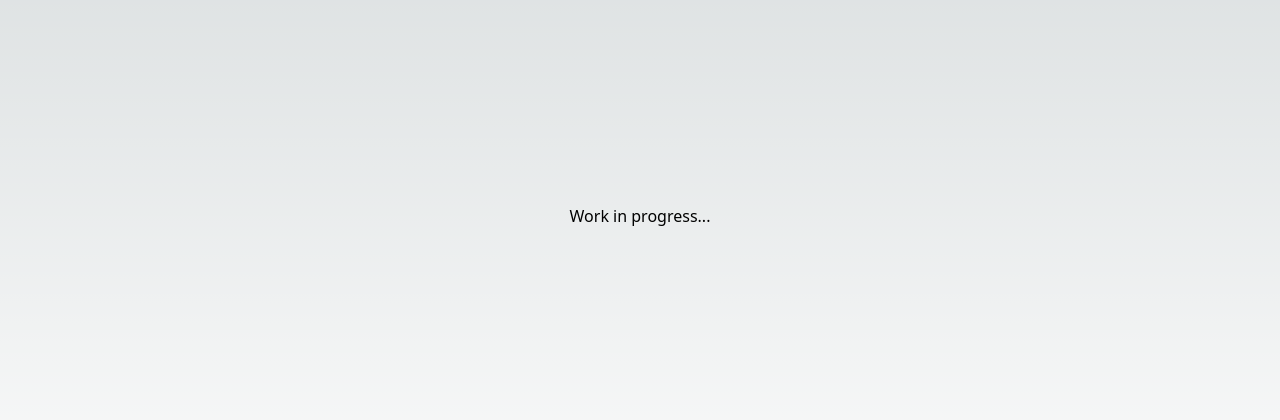
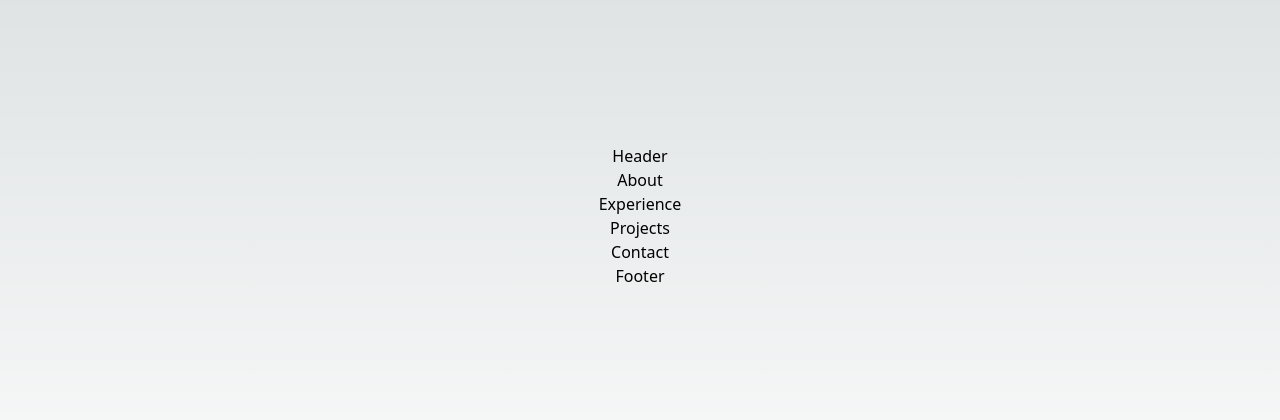
Before and after one commit to LEstebanR/lesteban, a Next.js app: page / in a window 1280 px wide. Shown: the part 184-604 px from the top of the page. Built offline with nearby package versions, Linux system fonts and the light colour scheme.

Commit message:
add layout

```diff
--- /dev/null
+++ b/src/components/About.tsx
@@ -0,0 +1,7 @@
+import React, { FC } from 'react'
+
+const About: FC = () => {
+  return <p>About</p>
+}
+
+export default About
--- /dev/null
+++ b/src/components/Contact.tsx
@@ -0,0 +1,7 @@
+import React, { FC } from 'react'
+
+const Contact: FC = () => {
+  return <p>Contact</p>
+}
+
+export default Contact
--- /dev/null
+++ b/src/components/Experiece.tsx
@@ -0,0 +1,7 @@
+import React, { FC } from 'react'
+
+const Experience: FC = () => {
+  return <p>Experience</p>
+}
+
+export default Experience
--- /dev/null
+++ b/src/components/Footer.tsx
@@ -0,0 +1,7 @@
+import React, { FC } from 'react'
+
+const Footer: FC = () => {
+  return <p>Footer</p>
+}
+
+export default Footer
--- /dev/null
+++ b/src/components/Header.tsx
@@ -0,0 +1,7 @@
+import React, { FC } from 'react'
+
+const Header: FC = () => {
+  return <p>Header</p>
+}
+
+export default Header
--- /dev/null
+++ b/src/components/Projects.tsx
@@ -0,0 +1,7 @@
+import React, { FC } from 'react'
+
+const Projects: FC = () => {
+  return <p>Projects</p>
+}
+
+export default Projects
--- a/src/pages/index.tsx
+++ b/src/pages/index.tsx
@@ -1,9 +1,20 @@
+import About from '@/components/About'
+import Contact from '@/components/Contact'
+import Experience from '@/components/Experiece'
+import Footer from '@/components/Footer'
+import Header from '@/components/Header'
+import Projects from '@/components/Projects'
 import React from 'react'
 
 export default function Home() {
   return (
     <main className="flex h-screen flex-col items-center justify-center p-24">
-      <div>Work in progress...</div>
+      <Header />
+      <About />
+      <Experience />
+      <Projects />
+      <Contact />
+      <Footer />
     </main>
   )
 }
```
